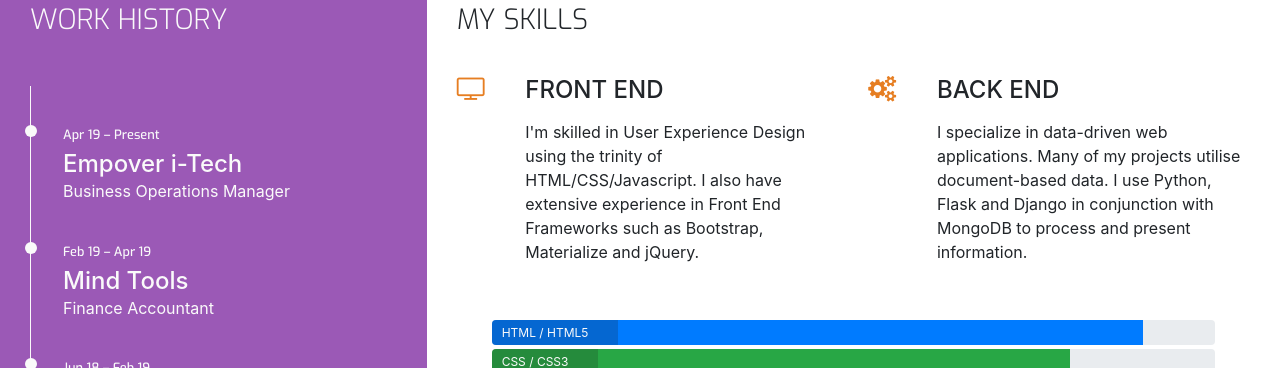
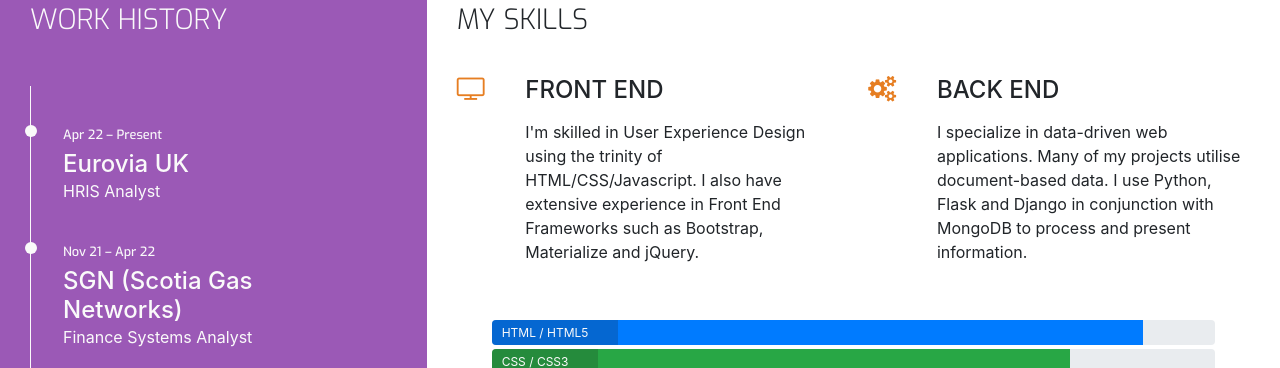
Before and after one commit to RoVsEk23/UCD-Resume, a plain HTML site: page resume.html in a window 1280 px wide. Shown: the part 391-759 px from the top of the page. Drawn offline with nearby package versions, Linux system fonts and the light colour scheme.

Commit message:
added new jobs

```diff
--- a/resume.html
+++ b/resume.html
@@ -66,7 +66,15 @@
             <h3 class="history-heading uppercase">Work History</h3>
           </div>
         </div>
-        <div class="timeline-item" data-dates="Apr 19 – Present">
+        <div class="timeline-item" data-dates="Apr 22 – Present">
+          <h4>Eurovia UK</h4>
+          <p>HRIS Analyst</p>
+        </div>
+        <div class="timeline-item" data-dates="Nov 21 – Apr 22">
+          <h4>SGN (Scotia Gas Networks)</h4>
+          <p>Finance Systems Analyst</p>
+        </div>
+        <div class="timeline-item" data-dates="Apr 19 – Oct 21">
           <h4>Empover i-Tech</h4>
           <p>Business Operations Manager</p>
         </div>
```
